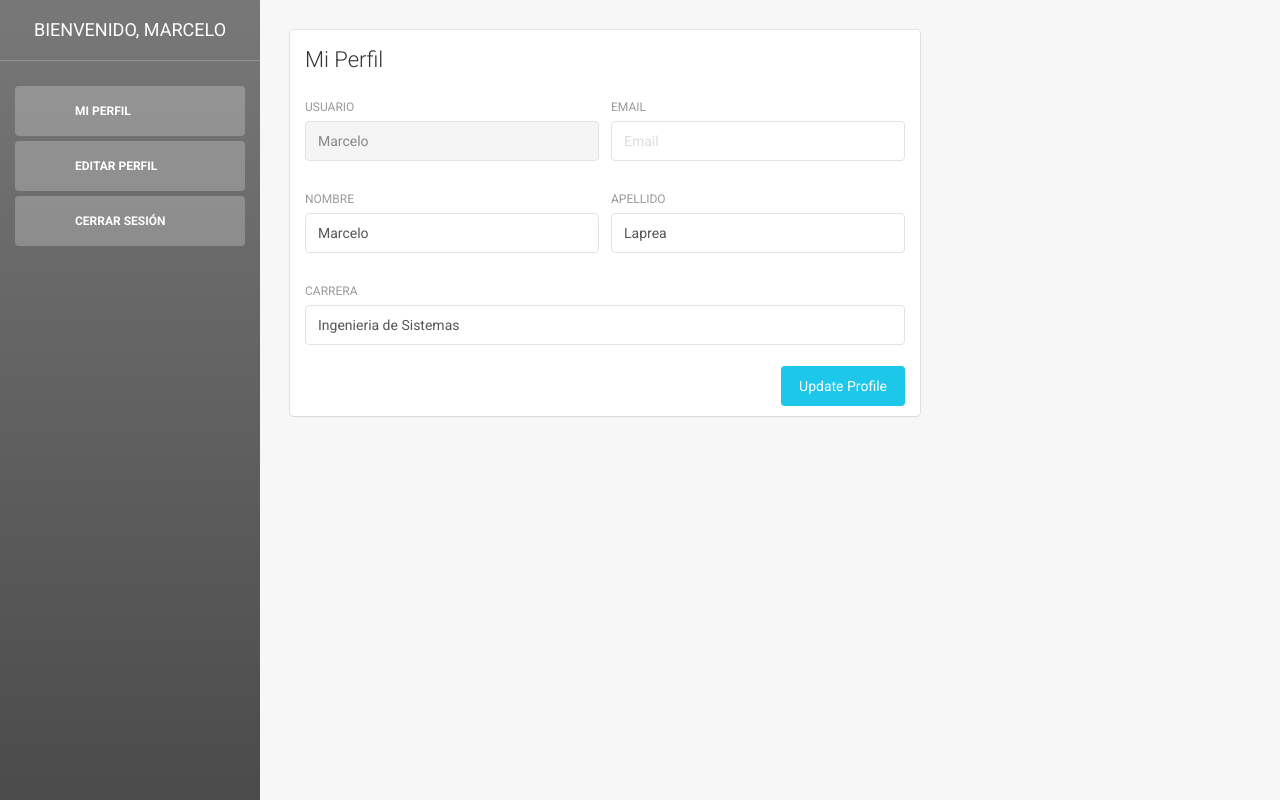
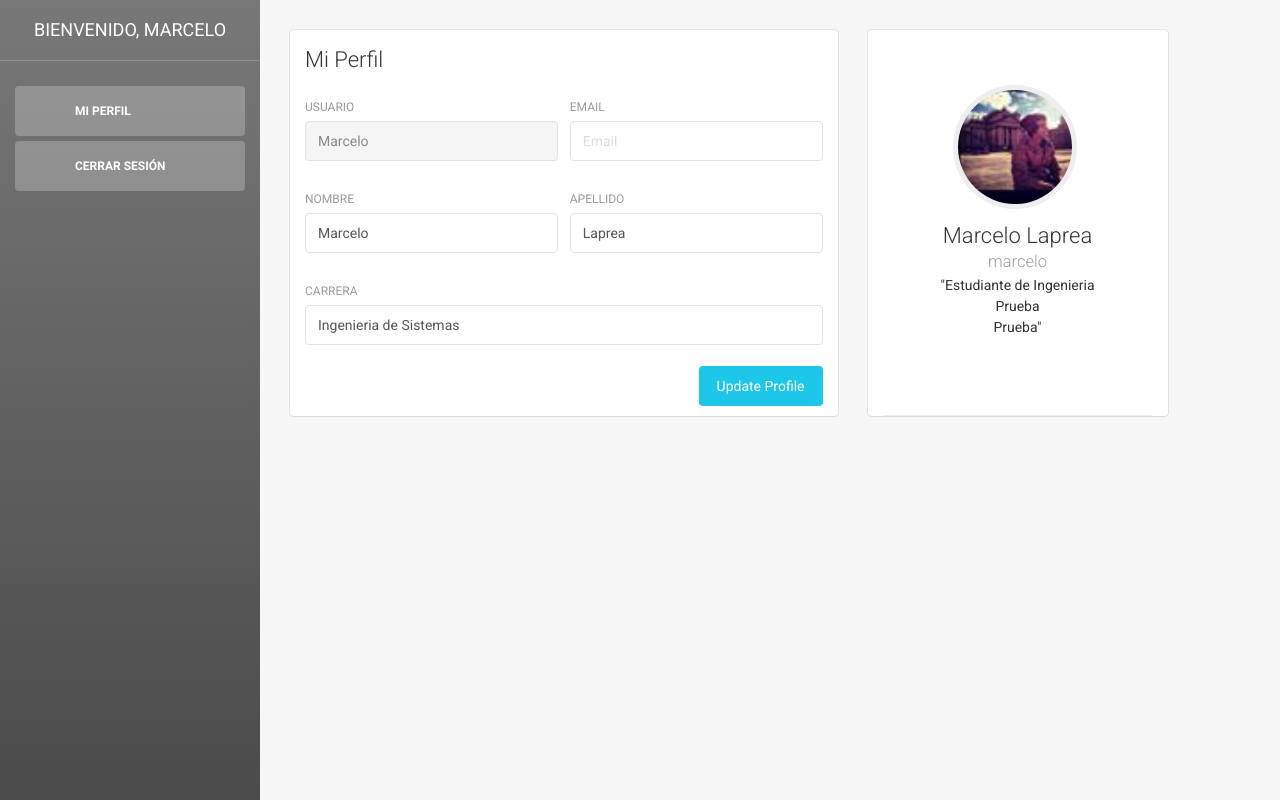
Before and after one commit to MetroHack/website, a Python web app: template beta-hack/Templates/user.html in a window 1280 px wide. Run offline with Jinja, Linux system fonts and the light colour scheme; the template is opened without the code that fills it, so the values that code supplies are empty; some libraries are stand-ins or nearby versions; some web fonts are replaced.

Commit message:
Casi lista la interfaz de Users

```diff
--- a/beta-hack/Templates/user.html
+++ b/beta-hack/Templates/user.html
@@ -44,23 +44,25 @@
             <ul class="nav">
 
                 <li class="active">
-                    <a href="user.html">
+                    <a href="#0">
                         <i class="pe-7s-user"></i>
                         <p>Mi Perfil</p>
                     </a>
                 </li>
 
 
+<!--
                 <li class="active">
-                    <a href="user.html">
+                    <a href="#0">
                         <i class="pe-7s-user"></i>
                         <p>Editar Perfil</p>
                     </a>
                 </li>
+-->
 
 
                 <li class="active">
-                    <a href="user.html">
+                    <a href="#0">
                         <i class="pe-7s-user"></i>
                         <p>Cerrar Sesión</p>
                     </a>
@@ -210,7 +212,7 @@
         <div class="content">
             <div class="container-fluid">
                 <div class="row">
-                    <div class="col-md-8">
+                    <div class="col-md-7">
                         <div class="card">
                             <div class="header">
                                 <h4 class="title">Mi Perfil</h4>
@@ -250,7 +252,7 @@
 
 
                                     <div class="row">
-                                        <div class="col-md-14">
+                                        <div class="col-md-12">
                                             <div class="form-group">
                                                 <label>Carrera</label>
                                                 <input type="text" class="form-control" placeholder="Carrera" value="Ingenieria de Sistemas">
@@ -267,35 +269,37 @@
                     </div>
                     <div class="col-md-4">
 
-<!-- Aqui va la parte de la derecha con la foto
+
                         <div class="card card-user">
                             <div class="image">
-                                <img src="https://ununsplash.imgix.net/photo-1431578500526-4d9613015464?fit=crop&fm=jpg&h=300&q=75&w=400" alt="..."/>
+<!--                                <img src="https://ununsplash.imgix.net/photo-1431578500526-4d9613015464?fit=crop&fm=jpg&h=300&q=75&w=400" alt="..."/>   -->
                             </div>
                             <div class="content">
                                 <div class="author">
                                      <a href="#">
-                                    <img class="avatar border-gray" src="assets/img/faces/face-3.jpg" alt="..."/>
+                                    <img class="avatar border-gray" src="img/picture.jpeg" alt="..."/>
 
-                                      <h4 class="title">Mike Andrew<br />
-                                         <small>michael24</small>
+                                      <h4 class="title">Marcelo Laprea<br />
+                                         <small>marcelo</small>
                                       </h4>
                                     </a>
                                 </div>
-                                <p class="description text-center"> "Lamborghini Mercy <br>
-                                                    Your chick she so thirsty <br>
-                                                    I'm in that two seat Lambo"
+                                <p class="description text-center"> "Estudiante de Ingenieria <br>
+                                                    Prueba <br>
+                                                    Prueba"
                                 </p>
                             </div>
                             <hr>
+<!--
                             <div class="text-center">
                                 <button href="#" class="btn btn-simple"><i class="fa fa-facebook-square"></i></button>
                                 <button href="#" class="btn btn-simple"><i class="fa fa-twitter"></i></button>
                                 <button href="#" class="btn btn-simple"><i class="fa fa-google-plus-square"></i></button>
 
                             </div>
+-->
                         </div>
--->
+
 
                     </div>
 
--- a/beta-hack/css/light-bootstrap-dashboard.css
+++ b/beta-hack/css/light-bootstrap-dashboard.css
@@ -1988,7 +1988,7 @@ body > .navbar-collapse[data-color="purple"]:after {
   line-height: 24px;
 }
 .card-user .content {
-  min-height: 240px;
+  min-height: 270px;
 }
 
 .card-user .footer,
```
Also changed, not shown: beta-hack/img/Contacts-25.png (added), 1 other file.
